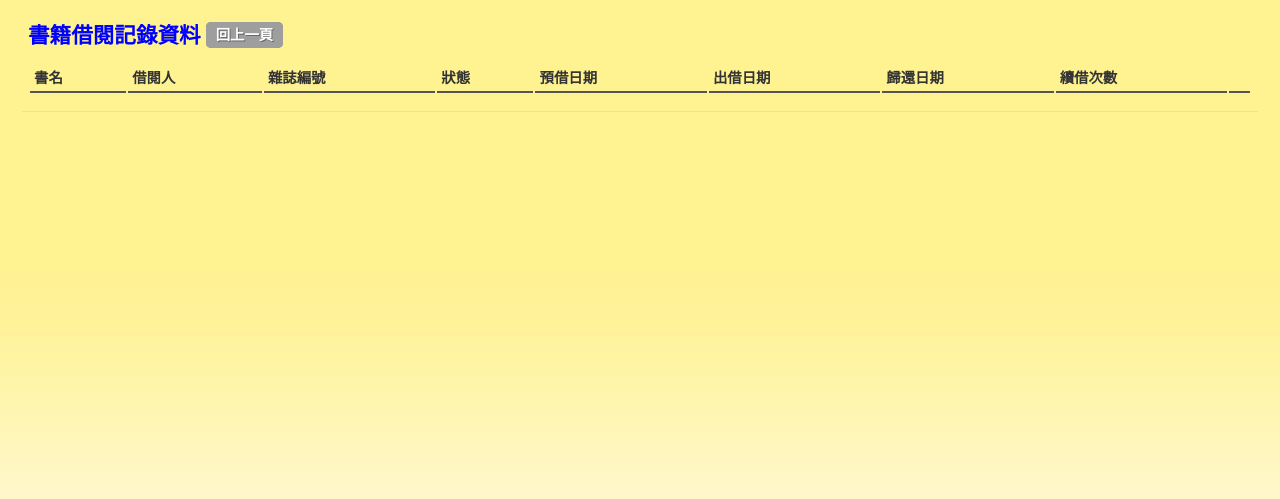
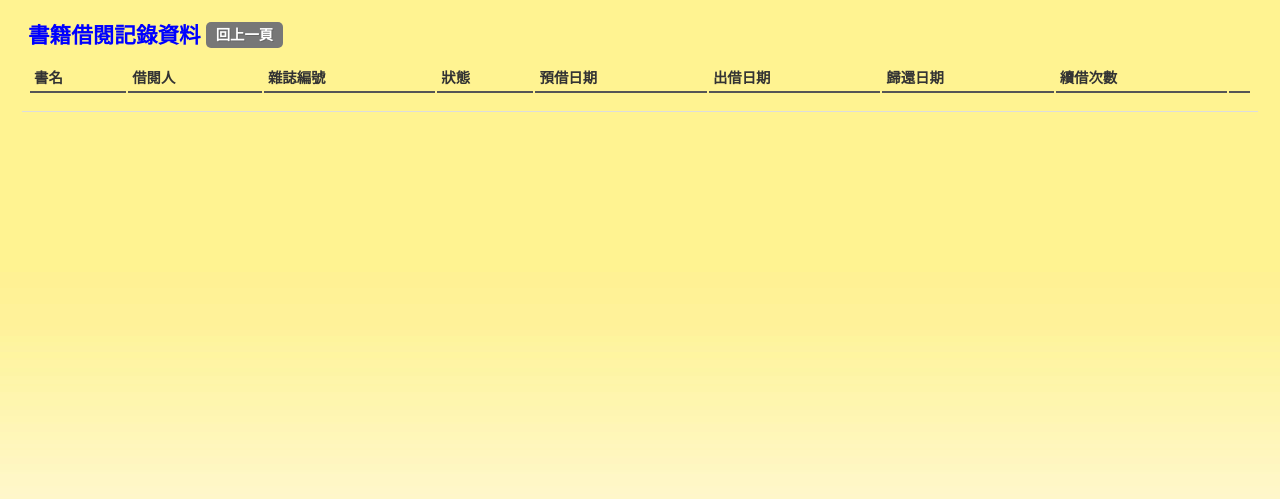
Before and after one commit to googlecode-mirror/double-l-bookmanagement, a CakePHP app: the page made by cakephp/app/View/Lend/index.ctp in a window 1280 px wide; the page is wider, and only the part inside the window is pictured. Shown: the part 71-570 px from the top of that part. Run offline with PHP 8.4 and a stand-in for CakePHP, Linux system fonts and the light colour scheme; the template is opened without the code that fills it, so the values that code supplies are empty; some libraries are stand-ins or nearby versions; grey boxes are pictures that could not be loaded.

Commit message:
[Fixed] 修整 button background 使用的 button.png. 避免CssController Miss Error

```diff
--- a/cakephp/app/webroot/css/application.css
+++ b/cakephp/app/webroot/css/application.css
@@ -138,7 +138,7 @@ td h1 {
 .button {
     padding: 5px 10px;
     display: inline;
-    background: #777 url(button.png) repeat-x bottom;
+    background: #777;
     border: none;
     color: #fff;
     cursor: pointer;
```
Also changed, not shown: 1 other file.
